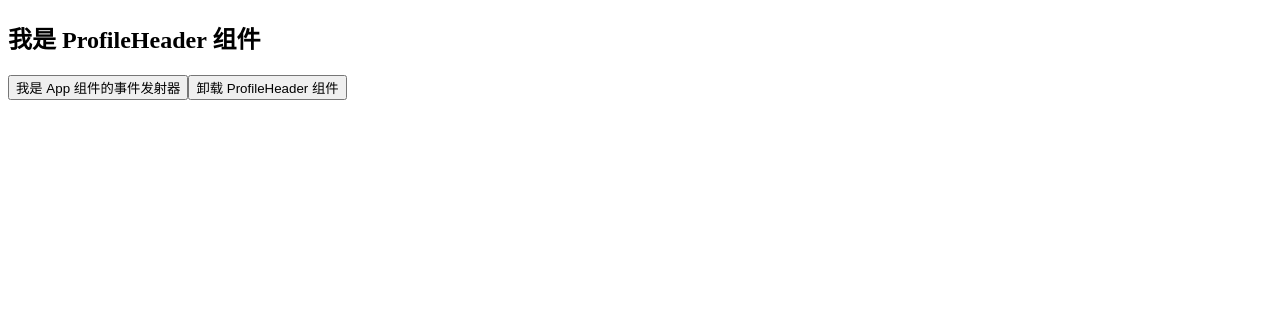
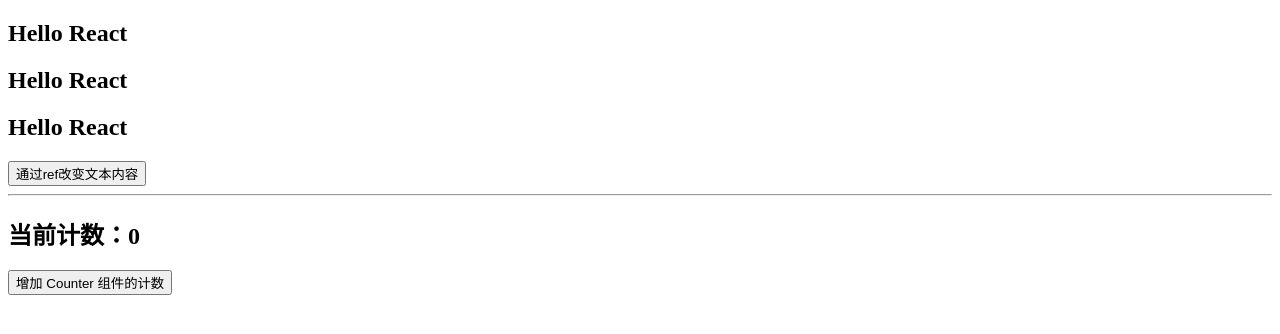
Before and after one commit to icebluesky2666/learn-coderwhy-react, a React (Create React App) app in the folder 06-learn-component/: page / in a window 1280 px wide. Shown: the top 334 px of the page. Built offline with nearby package versions, Linux system fonts and the light colour scheme.

Commit message:
feat: React 中 refs 的初体验

```diff
--- /dev/null
+++ b/06-learn-component/src/09-知识补充/02-refs-使用.js
@@ -0,0 +1,74 @@
+import React, { Component, createRef, PureComponent } from 'react'
+
+class Counter extends PureComponent {
+  constructor(props) {
+    super(props)
+    this.state = {
+      counter: 0
+    }
+  }
+
+  render() {
+    return (
+      <div>
+        <h2>当前计数：{this.state.counter}</h2>
+      </div>
+    )
+  }
+
+  increment() {
+    this.setState({
+      counter: this.state.counter + 1
+    })
+  }
+}
+
+export default class App extends Component {
+  constructor(props) {
+    super(props)
+    this.state = {
+      titleRef2: createRef(),
+      counterRef: createRef()
+    }
+    this.titleRef3 = null
+  }
+
+  render() {
+    const { titleRef2, counterRef } = this.state
+    return (
+      <div>
+        {/* <h2 ref="字符串/对象/函数">Hello React</h2> */}
+        <h2 ref="titleRef1">Hello React</h2>
+        <h2 ref={titleRef2}>Hello React</h2>
+        <h2 ref={(ref) => (this.titleRef3 = ref)}>Hello React</h2>
+        <button onClick={() => this.changeText()}>通过ref改变文本内容</button>
+        <hr />
+        <Counter ref={counterRef} />
+        <button onClick={() => this.addCounter()}>增加 Counter 组件的计数</button>
+      </div>
+    )
+  }
+
+  changeText() {
+    const { titleRef2 } = this.state
+    const titleRef3 = this.titleRef3
+    // TIP: this.refs 这种获取方式已经在 React 中被废弃
+    const titleRef1 = this.refs.titleRef1
+    // 1.字符串方式
+    titleRef1.innerHTML = 'Hello JS'
+    // 2.对象方式: 通过 current 来获取到当前 DOM 元素
+    titleRef2.current.innerHTML = 'Hello Jquery'
+    // 3.回调函数方式
+    titleRef3.innerHTML = 'Hello TypeScript'
+    console.log(titleRef1)
+    console.log(titleRef2)
+    console.log(titleRef3)
+  }
+
+  addCounter() {
+    // 拿到的是一个 ref 对象,可以直接调用内部的函数,属性等等...
+    // console.log(this.state.counterRef.current)
+    const counterObj = this.state.counterRef.current
+    counterObj.increment()
+  }
+}
--- a/06-learn-component/src/index.js
+++ b/06-learn-component/src/index.js
@@ -20,6 +20,7 @@ import ReactDOM from 'react-dom'
 // import App from './08-性能优化/01-组件嵌套的render调用'
 // import App from './08-性能优化/02-通过-shouldComponentUpdate-阻断render'
 // import App from './08-性能优化/03-函数组件优化-memo'
-import App from './09-知识补充/01-事件总线'
+// import App from './09-知识补充/01-事件总线'
+import App from './09-知识补充/02-refs-使用'
 
 ReactDOM.render(<App />, document.querySelector('#root'))
```
Also changed, not shown: 1 other file (tests, documents, lock files or other folders).
